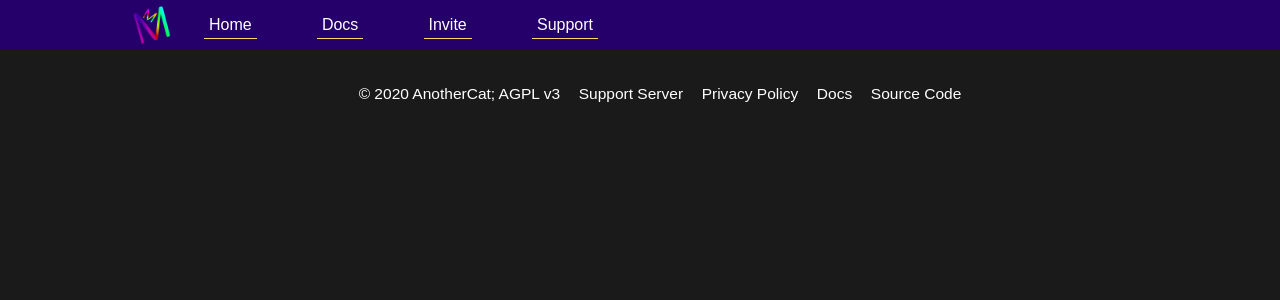
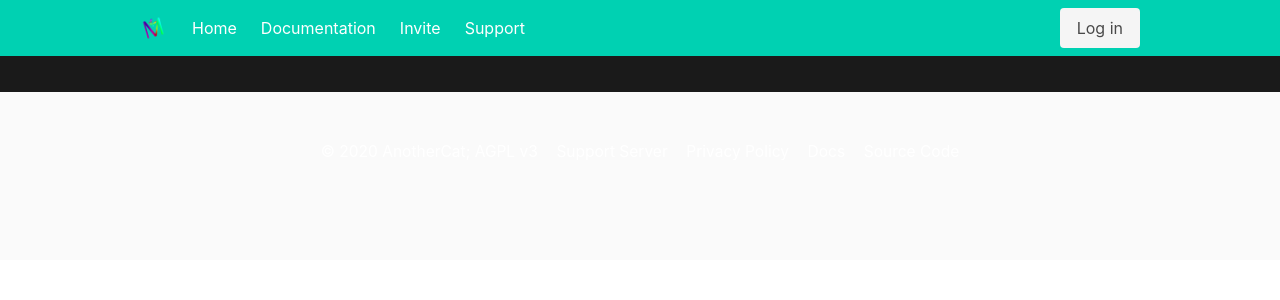
Before and after one commit to message-manager-discord/site, a Python web app: template app/templates/base.html in a window 1280 px wide. Shown: the top 300 px of the page. Run offline with Jinja, Linux system fonts and the light colour scheme; the template is opened without the code that fills it, so the values that code supplies are empty; some libraries are stand-ins or nearby versions.

Commit message:
chore: start bulma css changes

```diff
--- a/app/templates/base.html
+++ b/app/templates/base.html
@@ -25,29 +25,63 @@ along with this program.  If not, see <https://www.gnu.org/licenses/>.
     {% block head %}
     <meta charset='utf-8'>
     <link rel="stylesheet" type="text/css" href="{{ url_for('static', filename='css/styles.css') }}">
+    <link rel="stylesheet" type="text/css" href="https://cdnjs.cloudflare.com/ajax/libs/bulma/0.8.0/css/bulma.css">
     <link rel="shortcut icon" href="{{ url_for('static', filename='img/favicon.ico') }}">
+    <script src="https://ajax.googleapis.com/ajax/libs/jquery/3.5.1/jquery.min.js"></script>
     <title>{{ title }}Message Manager</title>
     <meta name="viewport" content="width=device-width, initial-scale=1.0">
-    <meta name="description" content="Message Manager is a utility discord bot. It makes the management of important messages easier.">
-    <meta name="og:title" content= "{{ title }}Message Manager Bot">
-    <meta name="og:description" content="Message Manager is a utility discord bot. It makes the management of important messages easier.">
+    <meta name="description"
+        content="Message Manager is a utility discord bot. It makes the management of important messages easier.">
+    <meta name="og:title" content="{{ title }}Message Manager Bot">
+    <meta name="og:description"
+        content="Message Manager is a utility discord bot. It makes the management of important messages easier.">
     <meta name="og:type" content="website">
     <meta name="og:image" content="{{ url_for('static', filename='img/avatar.png') }}">
     {% endblock %}
 </head>
 
-<body>
-    <nav>
-        <div class='left-header'>
-            <img src="{{ url_for('static', filename='img/favicon.ico') }}">
-            <ul>
-                <li><a {% block nav_home %} {% endblock %} href="{{ url_for('index.index') }}">Home</a></li>
-                <li><a {% block nav_docs %} {% endblock %} href="{{ default_values.docs }}">Docs</a></li>
-                <li><a {% block nav_invite %} {% endblock %} href="{{ url_for('index.invite') }}">Invite</a></li>
-                <li><a {% block nav_support %} {% endblock %} href="{{ default_values.support_invite }}">Support</a></li>
-            </ul>
+<body class="has-navbar-fixed-top">
+    <nav class='navbar is-primary is-fixed-top'>
+        <div class="navbar-brand">
+            <a class="navbar-item" href="/">
+                <img src="{{ url_for('static', filename='img/favicon.ico') }}" height="28">
+            </a>
+
+            <a role="button" class="navbar-burger" aria-label="menu" aria-expanded="false"
+                data-target="navbarBasicExample">
+                <span aria-hidden="true"></span>
+                <span aria-hidden="true"></span>
+                <span aria-hidden="true"></span>
+            </a>
         </div>
-        <div class='right-header'></div>
+        <div id="navbarBasicExample" class="navbar-menu">
+            <div class="navbar-start">
+                <a class="navbar-item" href="{{ url_for('index.index') }}">
+                    Home
+                </a>
+
+                <a class="navbar-item" href="{{ default_values.docs }}">
+                    Documentation
+                </a>
+                <a class="navbar-item" href="{{ url_for('index.invite') }}">
+                    Invite
+                </a>
+                <a class="navbar-item" href="{{ default_values.support_invite }}">
+                    Support
+                </a>
+
+            </div>
+
+            <div class="navbar-end">
+                <div class="navbar-item">
+                    <div class="buttons">
+                        <a class="button is-light">
+                            Log in
+                        </a>
+                    </div>
+                </div>
+            </div>
+        </div>
     </nav>
     <div class="content">{% block content %}{% endblock %}
     </div>
@@ -57,11 +91,31 @@ along with this program.  If not, see <https://www.gnu.org/licenses/>.
             <li>&copy; 2020 AnotherCat; AGPL v3</li>
             <li><a href="{{ default_values.support_invite}}" target='_blank'>Support Server</a></li>
             <li><a href="{{ url_for('index.privacy') }}"" target='_blank'>Privacy Policy</a> </li>
-                <li><a href="{{ default_values.docs }}" target='_blank'>Docs</a></li>
+                <li><a href=" {{ default_values.docs }}" target='_blank'>Docs</a></li>
             <li><a href="{{ default_values.source }}">Source Code</a></li>
         </ul>
         {% endblock %}
     </div>
+    <script>
+        $(document).ready(function () {
+
+            // Check for click events on the navbar burger icon
+            $(".navbar-burger").click(function () {
+                // Toggle the "is-active" class on both the "navbar-burger" and the "navbar-menu"
+                $(".navbar-burger").toggleClass("is-active");
+                $(".navbar-menu").toggleClass("is-active");
+
+            });
+        });
+        $(document).on("click", function (event) {
+            var $trigger = $(".navbar-menu");
+            if (!$(event.target).hasClass("navbar-burger") && !$trigger.has(event.target).length) {
+                console.log("toggling is-active off");
+                $(".navbar-burger").removeClass("is-active")
+                $(".navbar-menu").removeClass("is-active");
+            }
+        });
+    </script>
     <!-- Cloudflare Web Analytics -->
     <script defer src='https://static.cloudflareinsights.com/beacon.min.js'
         data-cf-beacon='{"token": {{ default_values.cloudflare_analytics_token }}}'></script>
```
Lines whose indentation alone changed are shown as unchanged.
